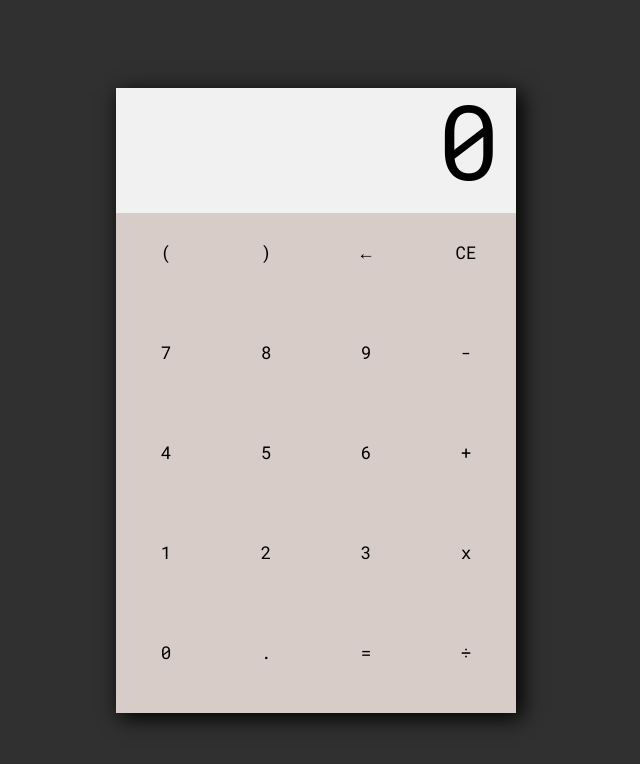
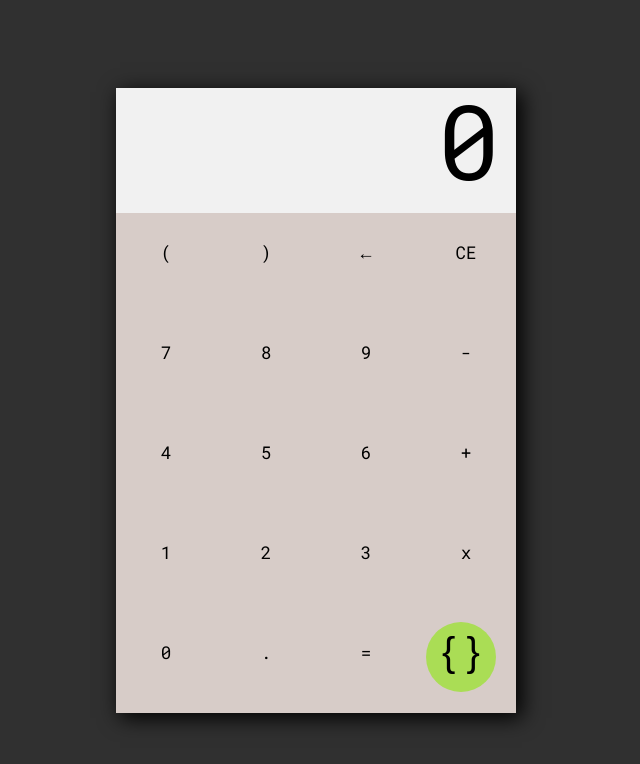
Before and after one commit to halimb/calculator, a plain HTML site: page index.html in a window 1280 px wide. Shown: the whole page, without its empty margins (324-964 px from the left). Drawn offline with nearby package versions, Linux system fonts and the light colour scheme.

Commit message:
add source code link

```diff
--- a/index.html
+++ b/index.html
@@ -1,4 +1,4 @@
-<! DOCTYPE HTML>
+<!DOCTYPE HTML>
 <html>
     <head>
         <meta charset="UTF-8">
@@ -6,6 +6,7 @@
         <meta name="viewport" content="width=device-width maximum-scale='1'">
         <script src="https://ajax.googleapis.com/ajax/libs/jquery/3.2.1/jquery.min.js"></script>
         <link rel="stylesheet" type="text/css" href="style.css">
+
     </head>
     <body>
         <link href="https://fonts.googleapis.com/css?family=Roboto+Mono" rel="stylesheet">
@@ -35,6 +36,13 @@
                 <div class="btn oper">&divide;</div>
             </div>
         <div>
+            <!-- link to the source code repo -->
+        <a href="https://github.com/halimb/calculator" target="_blank">
+            <div title="Source code" style="position: absolute; right: 20px; bottom: 20px; height: 50px; width: 50px; padding: 10px; border-radius: 50%; background: #ad5; cursor: pointer; font-size: 40px; text-align: center; vertical-align: middle; color: black; font-family: Arial; line-height: 40px;">
+                 {&nbsp;}
+            </div>
+        </a>
+        <!--  -->
         <script type="text/javascript" src="script.js"></script>
     </body>
 </html>
```
Also changed, not shown: favicon.ico (added).
